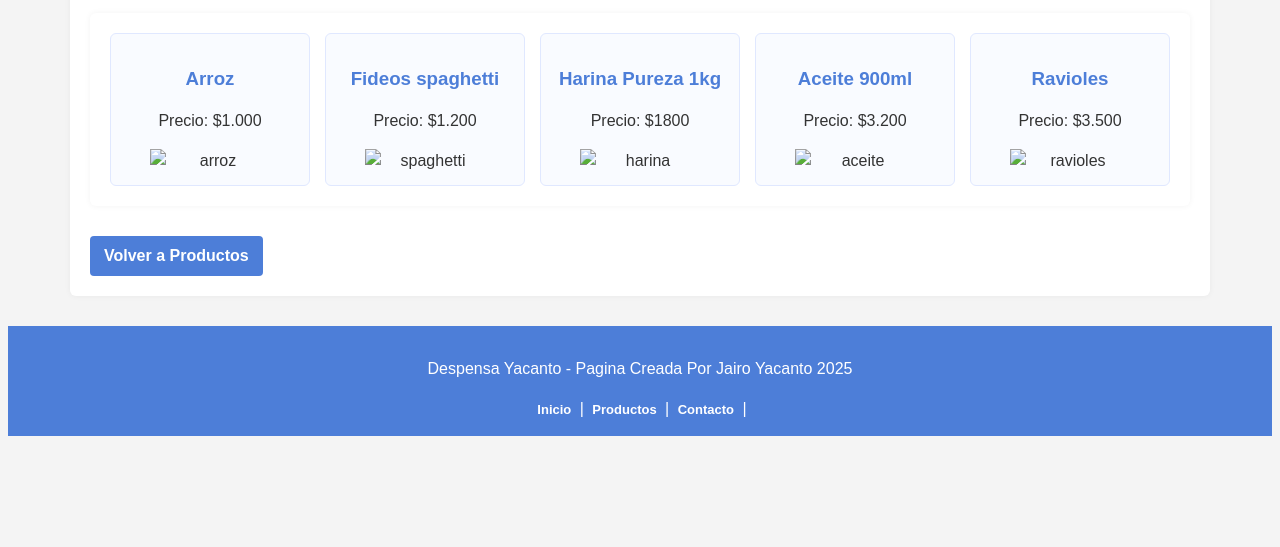
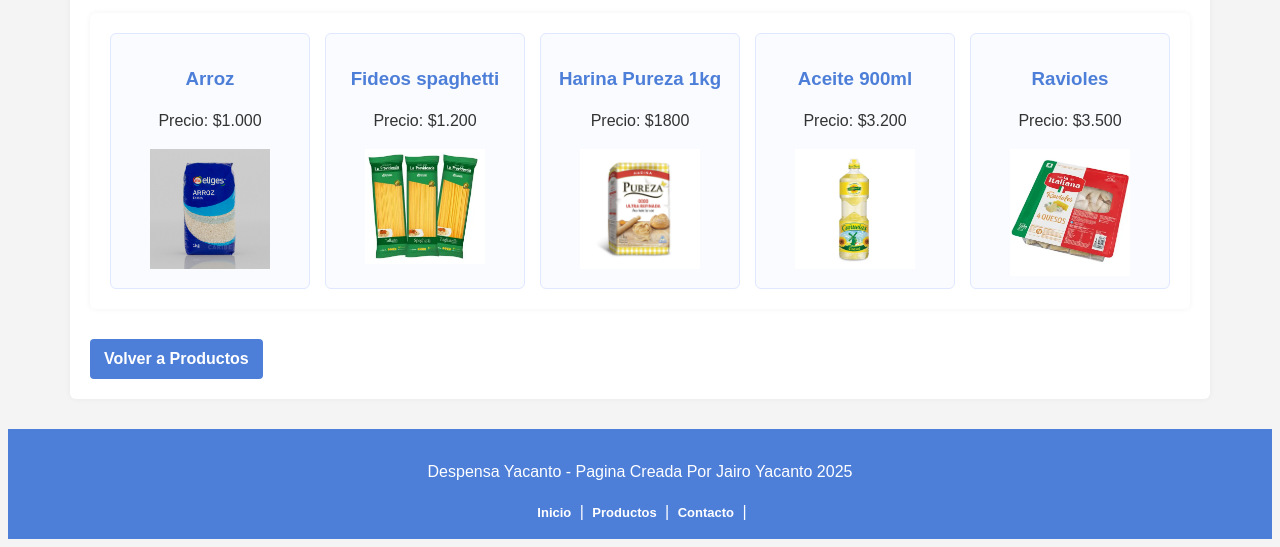
Before and after one commit to yacantojairo/yacantojairo.github.io, a plain HTML site: page productos_alimentos.html in a window 1280 px wide. Shown: the part 265-812 px from the top of the page. Drawn offline with Linux system fonts and the light colour scheme.

Commit message:
productos_alimentos.html

```diff
--- a/productos_alimentos.html
+++ b/productos_alimentos.html
@@ -26,31 +26,31 @@
       <div class="producto">
         <h3>Arroz</h3>
         <p>Precio: $1.000</p>
-        <img src="imagenes/arroz.png" alt="arroz">
+        <img src="arroz.png" alt="arroz">
       </div>
 
       <div class="producto">
         <h3>Fideos spaghetti</h3>
         <p>Precio: $1.200</p>
-        <img src="imagenes/spaghetti.png" alt="spaghetti">
+        <img src="spaghetti.png" alt="spaghetti">
       </div>
 
       <div class="producto">
         <h3>Harina Pureza 1kg</h3>
         <p>Precio: $1800</p>
-        <img src="imagenes/harina.png" alt="harina">
+        <img src="harina.png" alt="harina">
       </div>
 
       <div class="producto">
         <h3>Aceite 900ml</h3>
         <p>Precio: $3.200</p>
-        <img src="imagenes/aceite.png" alt="aceite">
+        <img src="aceite.png" alt="aceite">
       </div>
 
       <div class="producto">
         <h3>Ravioles</h3>
         <p>Precio: $3.500</p>
-        <img src="imagenes/ravioles.png" alt="ravioles">
+        <img src="ravioles.png" alt="ravioles">
       </div>
     </section>
 
```
